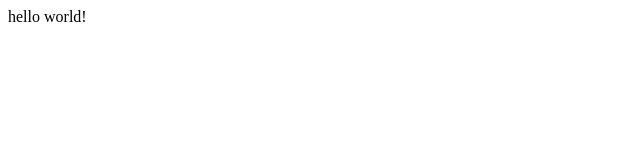
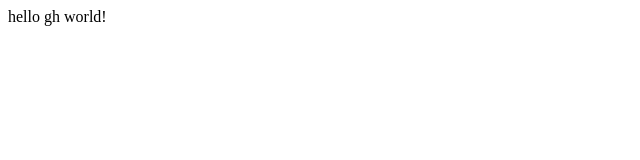
Before and after one commit to elleche/triangles, a plain HTML site: page index.html in a window 1280 px wide. Shown: the full height of the page, 0-640 px from the left. Drawn offline with Linux system fonts and the light colour scheme.

Commit message:
added gh-pages.

```diff
--- a/index.html
+++ b/index.html
@@ -3,6 +3,6 @@
     <title></title>
 </head>
 <body>
-    hello world!
+    hello gh world!
 </body>
 </html>
```
